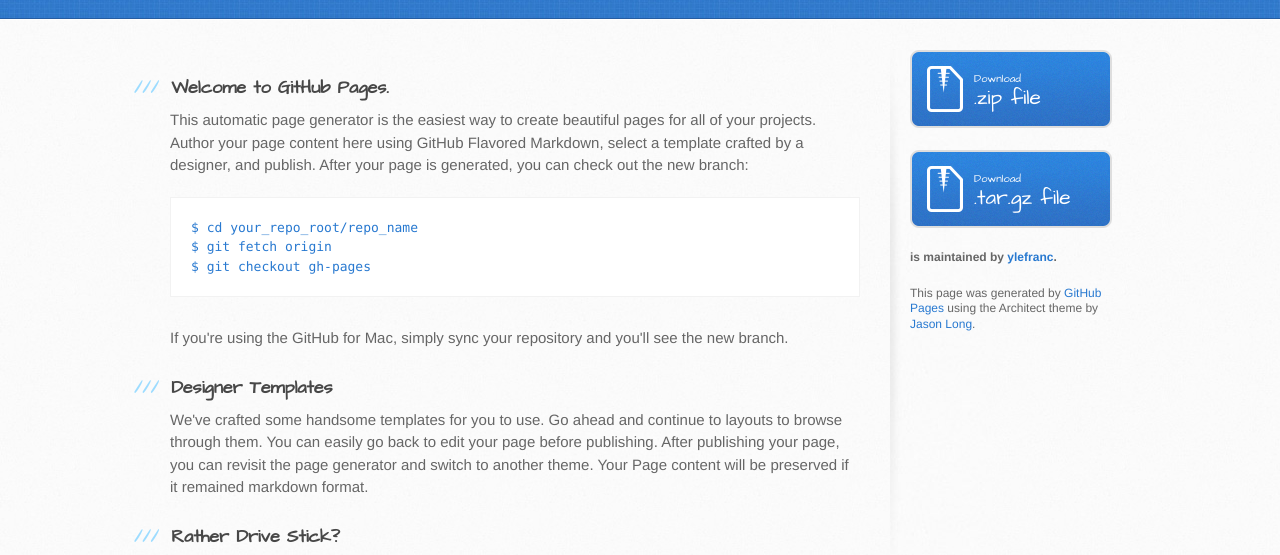
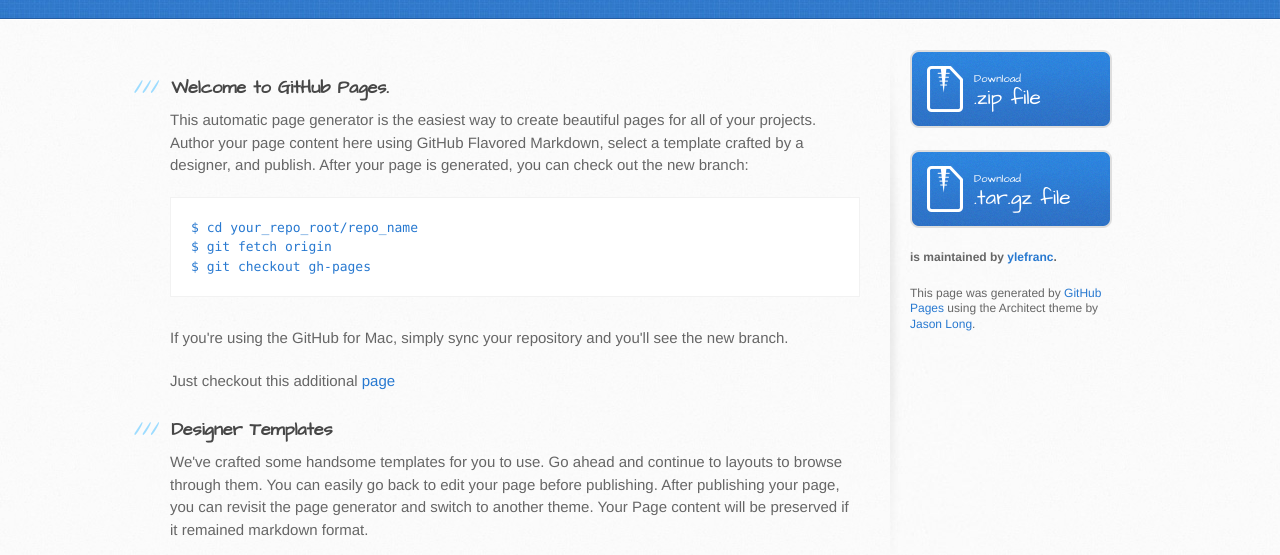
Before and after one commit to ylefranc/Test_Repo, a plain HTML site: page index.html in a window 1280 px wide. Shown: the part 182-737 px from the top of the page. Drawn offline with Linux system fonts and the light colour scheme.

Commit message:
Update index.html

```diff
--- a/index.html
+++ b/index.html
@@ -40,6 +40,7 @@ $ git checkout gh-pages
 
 <p>If you're using the GitHub for Mac, simply sync your repository and you'll see the new branch.</p>
 
+<p>Just checkout this additional <a href="test.html">page</a></p>
 <h3>
 <a name="designer-templates" class="anchor" href="#designer-templates"><span class="octicon octicon-link"></span></a>Designer Templates</h3>
 
```
